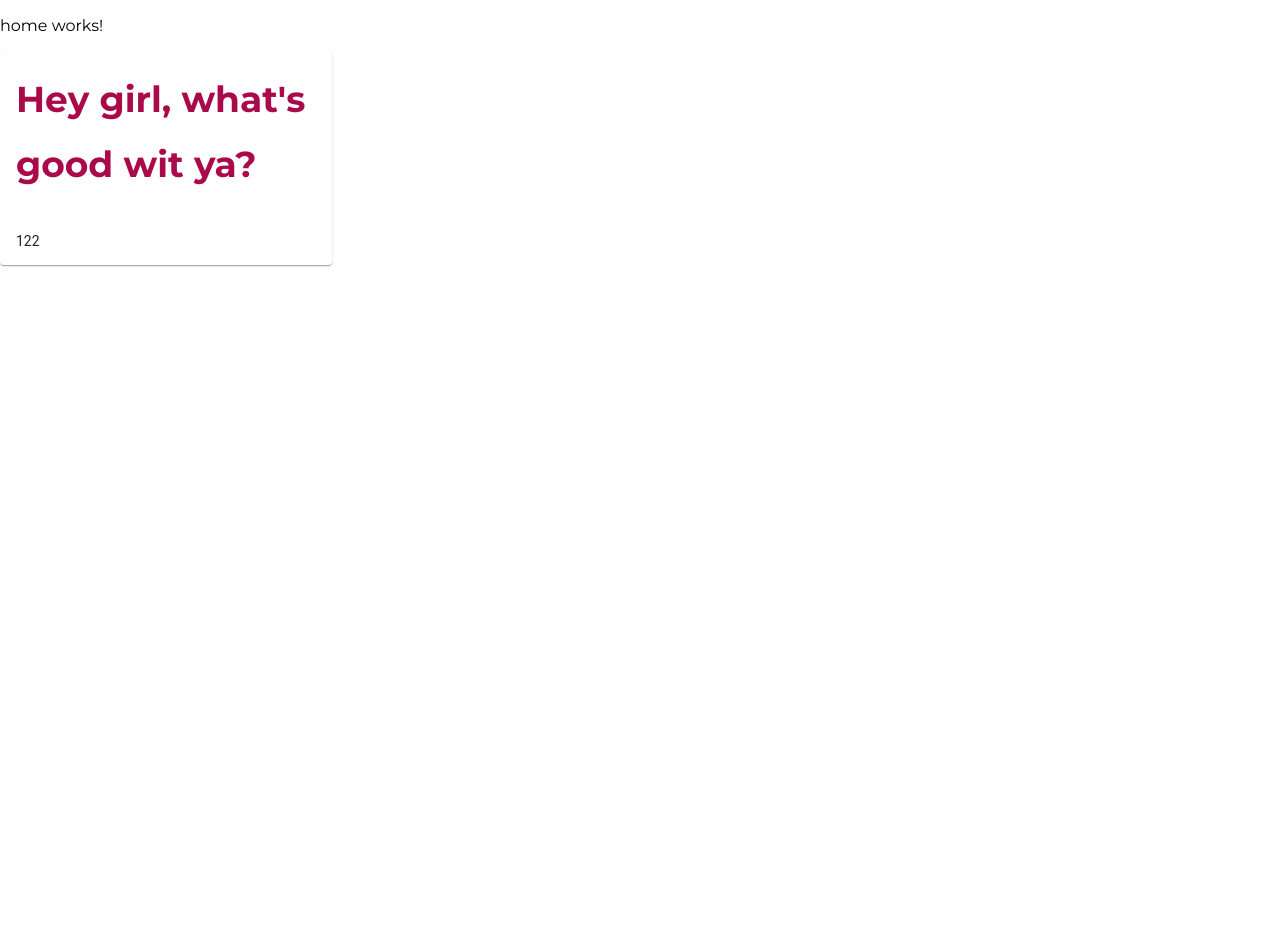
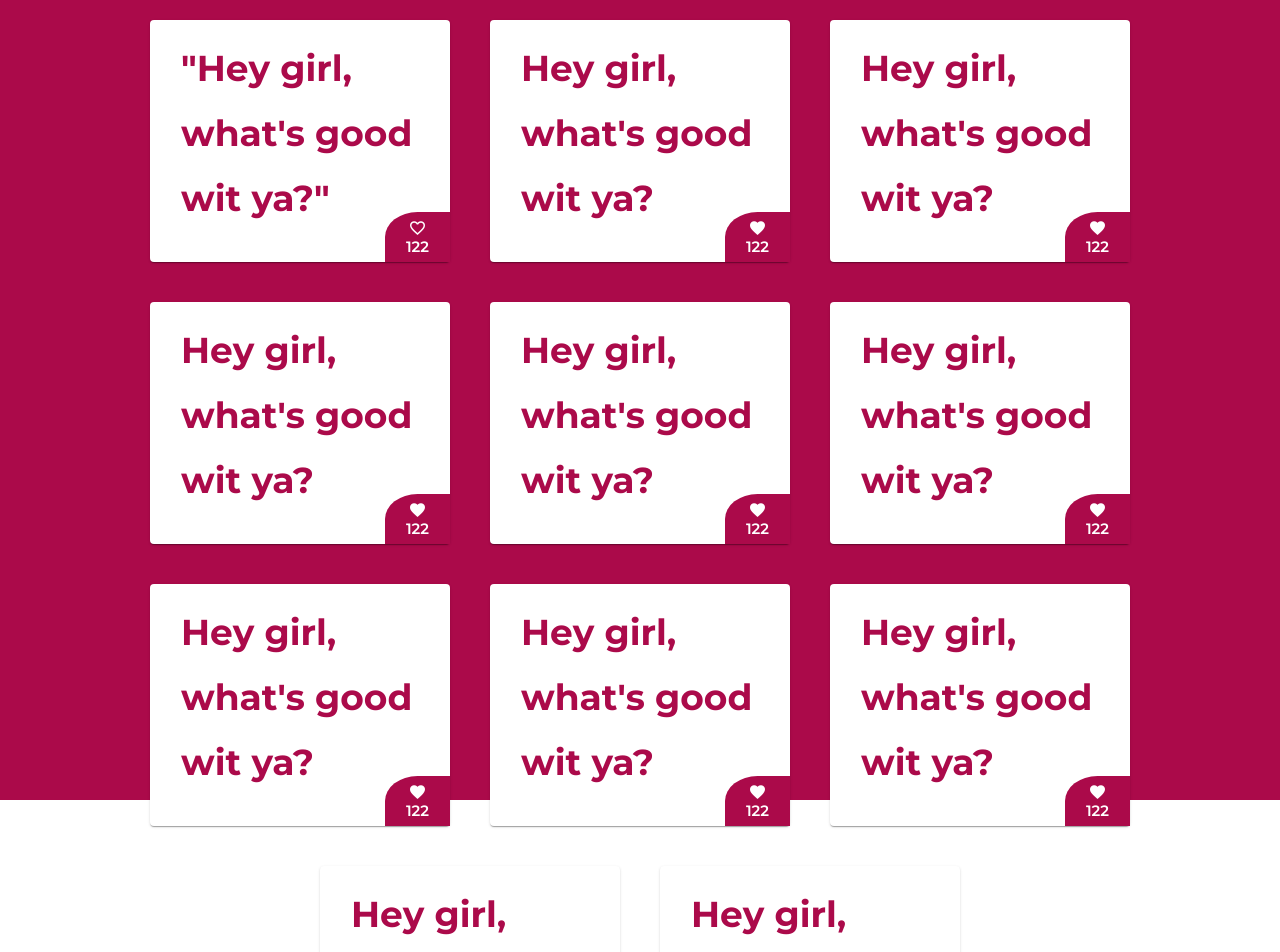
Before and after one commit to awalton3/storyLine-db, an Angular app in the folder storyLine/: page /home in a window 1280 px wide. Shown: the top 952 px of the page. Before the commit the page ends 816 px from the top, so only its background shows below. Built offline with nearby package versions, Linux system fonts and the light colour scheme; no server answers.

Commit message:
Added remaining styling for code.

```diff
--- a/storyLine/src/app/app.component.html
+++ b/storyLine/src/app/app.component.html
@@ -1 +1,2 @@
-<router-outlet></router-outlet>
+
+<router-outlet style="height: 100%"></router-outlet>
--- a/storyLine/src/app/home/home.component.css
+++ b/storyLine/src/app/home/home.component.css
@@ -1,5 +1,14 @@
+.container {
+  background-color: #ab0a4a;
+  height: 100%;
+}
+
 .one-liner-card {
+  max-width: 300px;
+  min-width: 300px;
   width: 300px;
+  font-family: 'Montserrat', sans-serif !important;
+  margin: 20px;
 }
 
 .one-liner-card-content {
@@ -7,13 +16,30 @@
   font-weight: 800;
   line-height: 65px;
   font-family: 'Montserrat', sans-serif !important;
-  color: #ab0a4a
+  color: #ab0a4a;
+  margin: 15px;
+}
+
+.one-liner-quote {
+  font-size: 50px;
+  font-weight: 900;
+  font-family: 'Montserrat', sans-serif !important;
+  color: #ab0a4a;
 }
 
 .votes-container {
-  background-color: #ab0a4a
+  width: 65px;
+  height: 50px;
+  background-color: #ab0a4a;
   position: absolute;
-  bottom: 0;
+  bottom: 0px;
   right: 0;
-  color:
+  color: #fff;
+  border-radius: 50% 0 0 0;
+  font-size: 15px;
+  font-weight: 600;
 }
+
+.votes-container-icon {
+  font-size: 18px
+}
--- a/storyLine/src/app/home/home.component.html
+++ b/storyLine/src/app/home/home.component.html
@@ -1,16 +1,133 @@
-<p>home works!</p>
+<div fxLayout="row wrap" fxLayoutAlign="center start" class="container">
 
-<mat-card class="one-liner-card">
+  <mat-card fxFlex class="one-liner-card">
     <mat-card-content>
-    <!-- <p>
-    Hey girl, what's good wit ya?  Lorem ipsum dolor Hey girl, what's good wit ya?  Lorem ipsum dolor Hey girl, what's good wit ya?  Lorem ipsum dolor
-    </p> -->
+      <!-- <span fxLayoutAlign="start start" class="one-liner-quote">"</span> -->
+      <p class="one-liner-card-content">
+        "Hey girl, what's good wit ya?"
+      </p>
+      <!-- <span fxLayoutAlign="end center" class="one-liner-quote">"</span> -->
+      <div class="votes-container" fxLayout="column" fxLayoutAlign="center center">
+          <i class="material-icons votes-container-icon" fxLayoutAlign="center center">favorite_border</i>
+        122
+      </div>
+    </mat-card-content>
+  </mat-card>
+
+  <mat-card fxFlex class="one-liner-card">
+    <mat-card-content>
       <p class="one-liner-card-content">
         Hey girl, what's good wit ya?
       </p>
-    <div class="votes-container">
+      <div class="votes-container" fxLayout="column" fxLayoutAlign="center center">
+          <i class="material-icons votes-container-icon" fxLayoutAlign="center center">favorite</i>
         122
       </div>
     </mat-card-content>
+  </mat-card>
 
+  <mat-card fxFlex class="one-liner-card">
+    <mat-card-content>
+      <p class="one-liner-card-content">
+        Hey girl, what's good wit ya?
+      </p>
+      <div class="votes-container" fxLayout="column" fxLayoutAlign="center center">
+          <i class="material-icons votes-container-icon" fxLayoutAlign="center center">favorite</i>
+        122
+      </div>
+    </mat-card-content>
   </mat-card>
+
+  <mat-card fxFlex class="one-liner-card">
+    <mat-card-content>
+      <p class="one-liner-card-content">
+        Hey girl, what's good wit ya?
+      </p>
+      <div class="votes-container" fxLayout="column" fxLayoutAlign="center center">
+          <i class="material-icons votes-container-icon" fxLayoutAlign="center center">favorite</i>
+        122
+      </div>
+    </mat-card-content>
+  </mat-card>
+
+  <mat-card fxFlex class="one-liner-card">
+    <mat-card-content>
+      <p class="one-liner-card-content">
+        Hey girl, what's good wit ya?
+      </p>
+      <div class="votes-container" fxLayout="column" fxLayoutAlign="center center">
+          <i class="material-icons votes-container-icon" fxLayoutAlign="center center">favorite</i>
+        122
+      </div>
+    </mat-card-content>
+  </mat-card>
+
+  <mat-card fxFlex class="one-liner-card">
+    <mat-card-content>
+      <p class="one-liner-card-content">
+        Hey girl, what's good wit ya?
+      </p>
+      <div class="votes-container" fxLayout="column" fxLayoutAlign="center center">
+          <i class="material-icons votes-container-icon" fxLayoutAlign="center center">favorite</i>
+        122
+      </div>
+    </mat-card-content>
+  </mat-card>
+
+  <mat-card fxFlex class="one-liner-card">
+    <mat-card-content>
+      <p class="one-liner-card-content">
+        Hey girl, what's good wit ya?
+      </p>
+      <div class="votes-container" fxLayout="column" fxLayoutAlign="center center">
+          <i class="material-icons votes-container-icon" fxLayoutAlign="center center">favorite</i>
+        122
+      </div>
+    </mat-card-content>
+  </mat-card>
+  <mat-card fxFlex class="one-liner-card">
+    <mat-card-content>
+      <p class="one-liner-card-content">
+        Hey girl, what's good wit ya?
+      </p>
+      <div class="votes-container" fxLayout="column" fxLayoutAlign="center center">
+          <i class="material-icons votes-container-icon" fxLayoutAlign="center center">favorite</i>
+        122
+      </div>
+    </mat-card-content>
+  </mat-card>
+  <mat-card fxFlex class="one-liner-card">
+    <mat-card-content>
+      <p class="one-liner-card-content">
+        Hey girl, what's good wit ya?
+      </p>
+      <div class="votes-container" fxLayout="column" fxLayoutAlign="center center">
+          <i class="material-icons votes-container-icon" fxLayoutAlign="center center">favorite</i>
+        122
+      </div>
+    </mat-card-content>
+  </mat-card>
+  <mat-card fxFlex class="one-liner-card">
+    <mat-card-content>
+      <p class="one-liner-card-content">
+        Hey girl, what's good wit ya?
+      </p>
+      <div class="votes-container" fxLayout="column" fxLayoutAlign="center center">
+          <i class="material-icons votes-container-icon" fxLayoutAlign="center center">favorite</i>
+        122
+      </div>
+    </mat-card-content>
+  </mat-card>
+  <mat-card fxFlex class="one-liner-card">
+    <mat-card-content>
+      <p class="one-liner-card-content">
+        Hey girl, what's good wit ya?
+      </p>
+      <div class="votes-container" fxLayout="column" fxLayoutAlign="center center">
+          <i class="material-icons votes-container-icon" fxLayoutAlign="center center">favorite</i>
+        122
+      </div>
+    </mat-card-content>
+  </mat-card>
+
+</div>
```
Also changed, not shown: 2 other files (tests, documents, lock files or other folders). Lines whose indentation alone changed are shown as unchanged.
